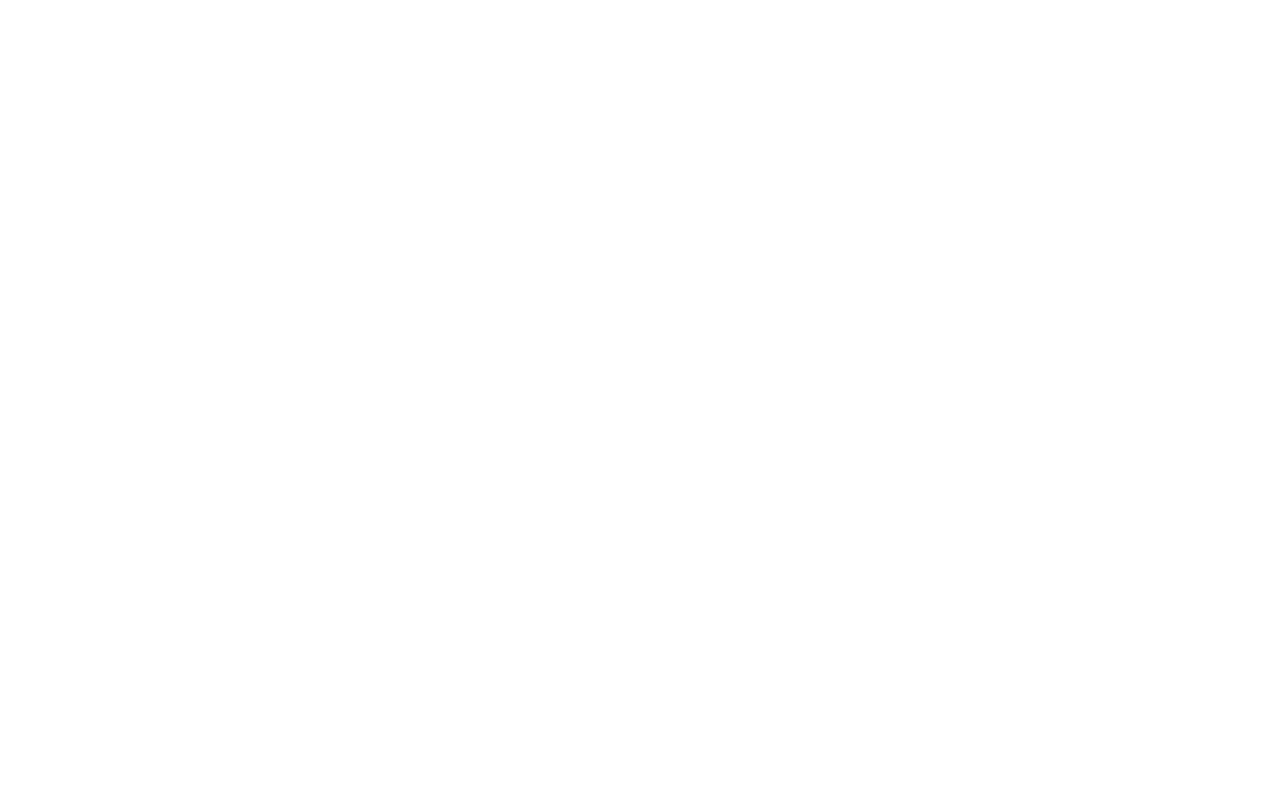
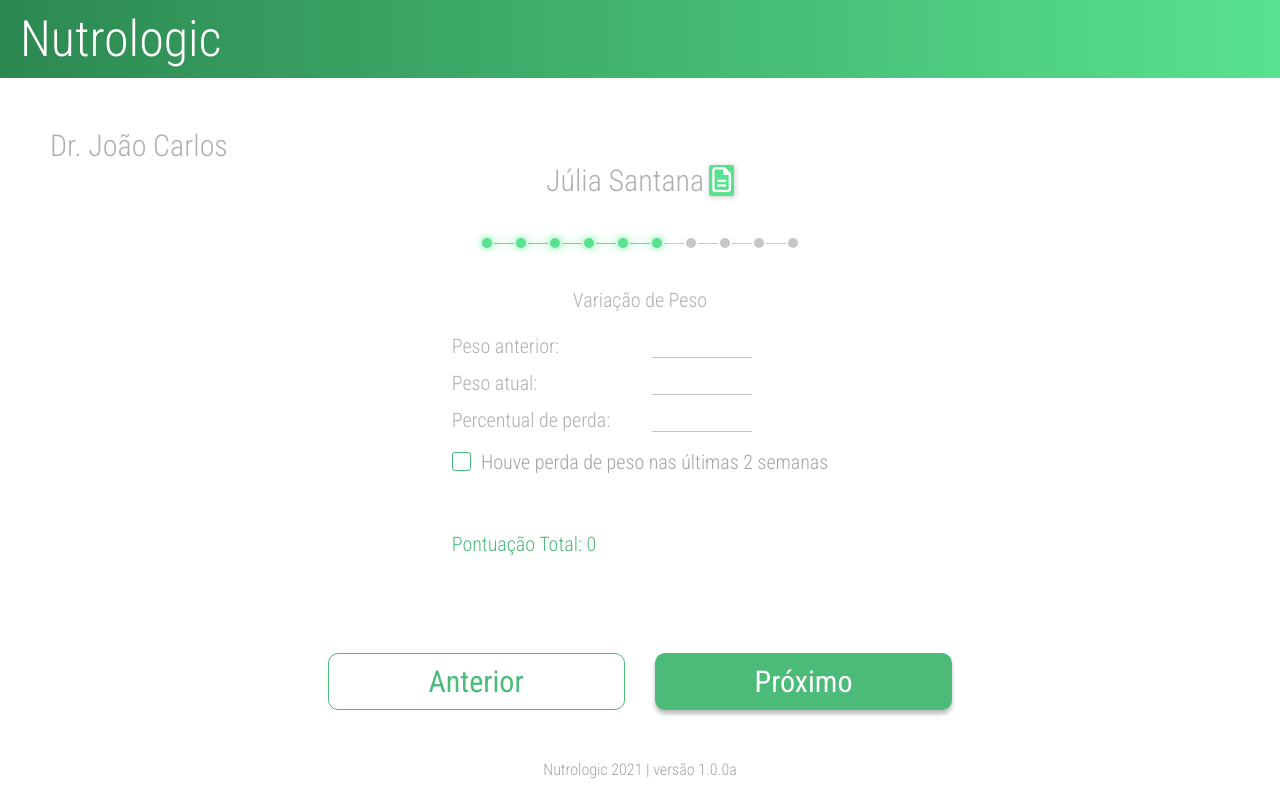
Before and after one commit to akelesis/nutrologic-frontend, a Vue app: page /nutritionist/evaluation/medicalRecords06 in a window 1280 px wide. Built offline with nearby package versions, Linux system fonts and the light colour scheme.

Commit message:
feat: create medical record view 06

```diff
--- a/src/router/index.js
+++ b/src/router/index.js
@@ -99,6 +99,11 @@
     path: '/nutritionist/evaluation/medicalRecords04',
     name: 'medicalRecords04',
     component: () => import('../views/NutritionistEvaluation/MedicalRecords04.vue')
+  },
+  {
+    path: '/nutritionist/evaluation/medicalRecords06',
+    name: 'medicalRecords06',
+    component: () => import('../views/NutritionistEvaluation/MedicalRecords06.vue')
   }
 ]
 
--- /dev/null
+++ b/src/views/NutritionistEvaluation/MedicalRecords06.vue
@@ -0,0 +1,175 @@
+<template>
+  <div class="MedicalRecords">
+    <Header headerStyle="NutritionistHeader"/>
+    <main class="medical-records-main">
+      <div class="nutritionist-name-container">
+        <p>{{user.name}}</p>
+      </div>
+      <div class="medical-records-container">
+        <div class="patient-name-file-container">
+          <span>Júlia Santana</span>
+          <i class="far fa-file-alt" />
+        </div>
+        <evaluation-breadcrumbs step="6" stepsCounter="10"/>
+        <p id="medical-records-title">Variação de Peso</p>
+        <div class="weight-loss-container">
+          <div class="weight-input-container">
+              <span>Peso anterior: </span>
+              <default-input inputType="text" placeholder=""/>
+          </div>
+          <div class="weight-input-container">
+              <span>Peso atual: </span>
+              <default-input inputType="text" placeholder=""/>
+          </div>
+          <div class="weight-input-container">
+              <span>Percentual de perda: </span>
+              <default-input inputType="text" placeholder=""/>
+          </div>
+          <default-checkbox class="recent-weight-loss" id="recent-weight-loss" name="recent-weight-loss-check" value="Houve perda de peso nas últimas 2 semanas"/>
+          <p id="total-score">Pontuação Total: 0</p>
+        </div>
+      </div>
+      <div class="nav-buttons-container">
+        <green-button label="Anterior" :isInverted="true"/>
+        <green-button label="Próximo"/>
+      </div>
+    </main>
+    <MainFooter />
+  </div>
+</template>
+
+<script>
+import Header from '../../components/Header.vue'
+import MainFooter from '../../components/MainFooter.vue'
+import GreenButton from '../../components/GreenButton.vue'
+import EvaluationBreadcrumbs from '../../components/EvaluationBreadcrumbs.vue'
+import DefaultInput from '../../components/DefaultInput.vue'
+import DefaultCheckbox from '../../components/DefaultCheckbox.vue'
+
+export default {
+  components: {
+    Header,
+    MainFooter,
+    GreenButton,
+    EvaluationBreadcrumbs,
+    DefaultInput,
+    DefaultCheckbox
+  },
+  data () {
+    return {
+      user: {
+        name: 'Dr. João Carlos'
+      }
+    }
+  }
+}
+</script>
+
+<style>
+.MedicalRecords {
+  display: flex;
+  flex-direction: column;
+  justify-content: space-between;
+  height: 100vh;
+  font-family: 'Roboto Condensed', sans-serif;
+  font-weight: 300;
+  color: #B0B0B0;
+}
+
+.medical-records-main {
+  display: flex;
+  flex-direction: column;
+  justify-content: space-between;
+  align-items: center;
+  height: 100%;
+  margin-top: 50px;
+}
+
+.nutritionist-name-container {
+  display: flex;
+  justify-content: flex-start;
+  width: 100vw;
+  padding-left: 50px;
+}
+
+.nutritionist-name-container p {
+  font-size: 30px;
+  color: #B0B0B0;
+}
+
+.medical-records-container {
+  display: flex;
+  flex-direction: column;
+  align-items: center;
+  min-width: 60vw;
+  height: 100%;
+}
+
+.patient-name-file-container {
+  display: flex;
+  justify-content: center;
+  align-items: center;
+}
+
+.patient-name-file-container span {
+  font-size: 30px;
+  margin-right: 5px;
+}
+
+.patient-name-file-container i {
+  color: #fff;
+  background-color: #58E28F;
+  border: 3px solid #58E28F;
+  border-radius: 2px;
+  box-shadow: 1px 1px 5px 1px #DADADA;
+  align-self: center;
+  font-size: 25px;
+}
+
+.patient-name-file-container i:hover {
+  cursor: pointer;
+  filter: brightness(95%);
+}
+
+#medical-records-title {
+  font-size: 20px;
+  margin-bottom: 20px;
+}
+
+.weight-loss-container {
+  display: flex;
+  flex-direction: column;
+  justify-content: space-around;
+  height: 50%;
+}
+
+.weight-loss-container label {
+  font-size: 20px;
+}
+
+.weight-input-container {
+  display: flex;
+  justify-content: space-between;
+  font-size: 20px;
+  max-width: 300px;
+  margin-bottom: 10px;
+}
+
+.weight-input-container input {
+  width: 100px;
+}
+
+#total-score {
+  font-size: 20px;
+  color: #4CBA78;
+  text-align: left;
+  margin-top: 50px;
+}
+
+.nav-buttons-container {
+  display: flex;
+  justify-content: space-between;
+  gap: 30px;
+  margin-top: 40px;
+}
+</style>
```
